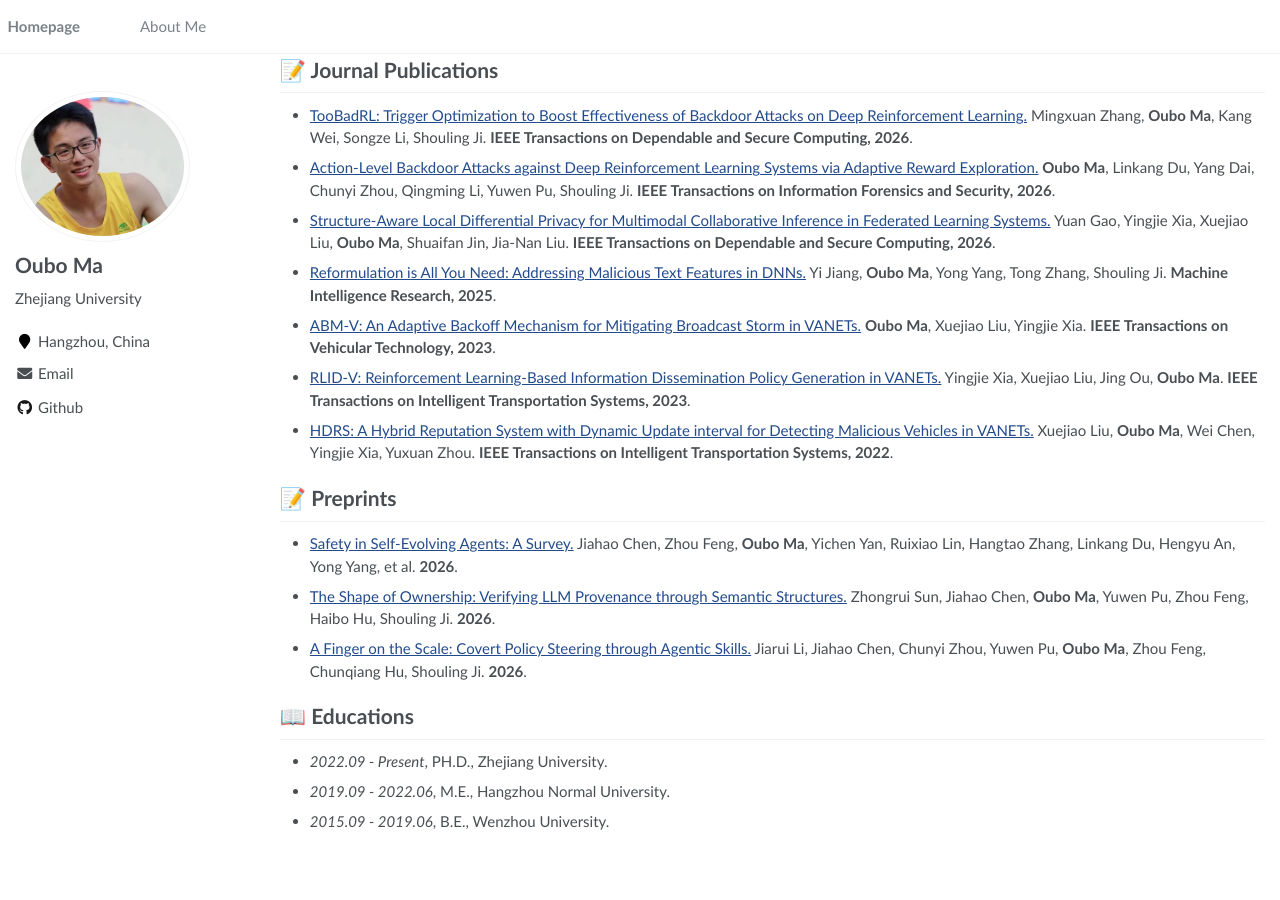
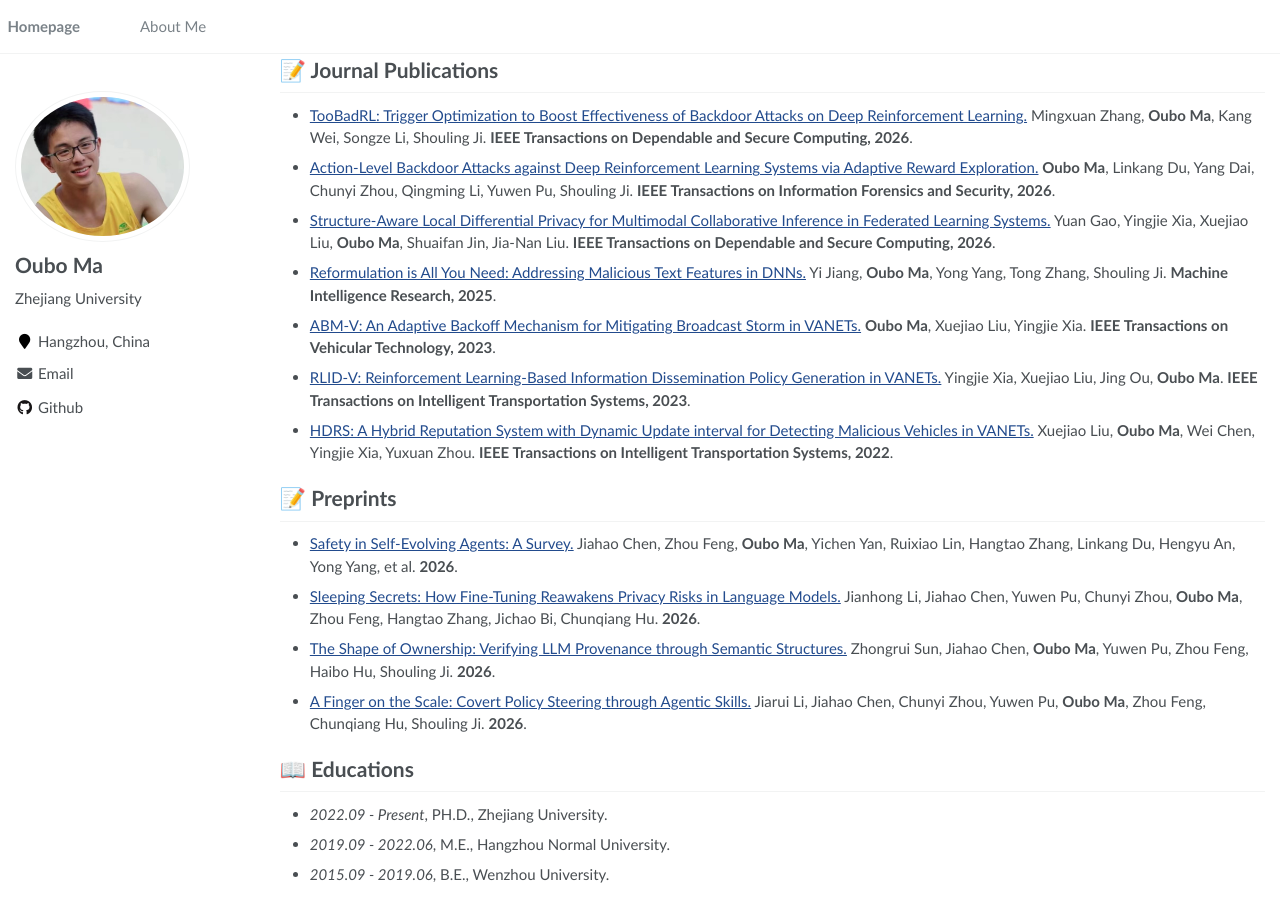
Before and after one commit to maoubo/maoubo.github.io, a Jekyll site: the page built from _pages/about.md, in a window 1280 px wide and 900 px high, scrolled down 536 px. Built offline with Jekyll 4.4.1, drawn with Linux system fonts in a browser that asks for light colours; before the commit the page ends 1384 px from its top, so only the background shows below that.

Commit message:
Update about.md

```diff
--- a/_pages/about.md
+++ b/_pages/about.md
@@ -41,6 +41,7 @@ I am currently on the job market and actively seeking new opportunities in AI sa
 
 # 📝 Preprints
 - [Safety in Self-Evolving Agents: A Survey.](https://www.researchgate.net/profile/Jiahao-Chen-59/publication/414186519_Safety_in_Self-Evolving_Agents_A_Survey/links/6aa2abf9eacf1256dcb3336d/Safety-in-Self-Evolving-Agents-A-Survey.pdf) Jiahao Chen, Zhou Feng, **Oubo Ma**, Yichen Yan, Ruixiao Lin, Hangtao Zhang, Linkang Du, Hengyu An, Yong Yang, et al. **2026**.
+- [Sleeping Secrets: How Fine-Tuning Reawakens Privacy Risks in Language Models.](https://arxiv.org/pdf/2610.01365) Jianhong Li, Jiahao Chen, Yuwen Pu, Chunyi Zhou, **Oubo Ma**, Zhou Feng, Hangtao Zhang, Jichao Bi, Chunqiang Hu. **2026**.
 - [The Shape of Ownership: Verifying LLM Provenance through Semantic Structures.](https://arxiv.org/pdf/2609.02553) Zhongrui Sun, Jiahao Chen, **Oubo Ma**, Yuwen Pu, Zhou Feng, Haibo Hu, Shouling Ji. **2026**.
 - [A Finger on the Scale: Covert Policy Steering through Agentic Skills.](https://arxiv.org/pdf/2609.02564) Jiarui Li, Jiahao Chen, Chunyi Zhou, Yuwen Pu, **Oubo Ma**, Zhou Feng, Chunqiang Hu, Shouling Ji. **2026**.
 
```
